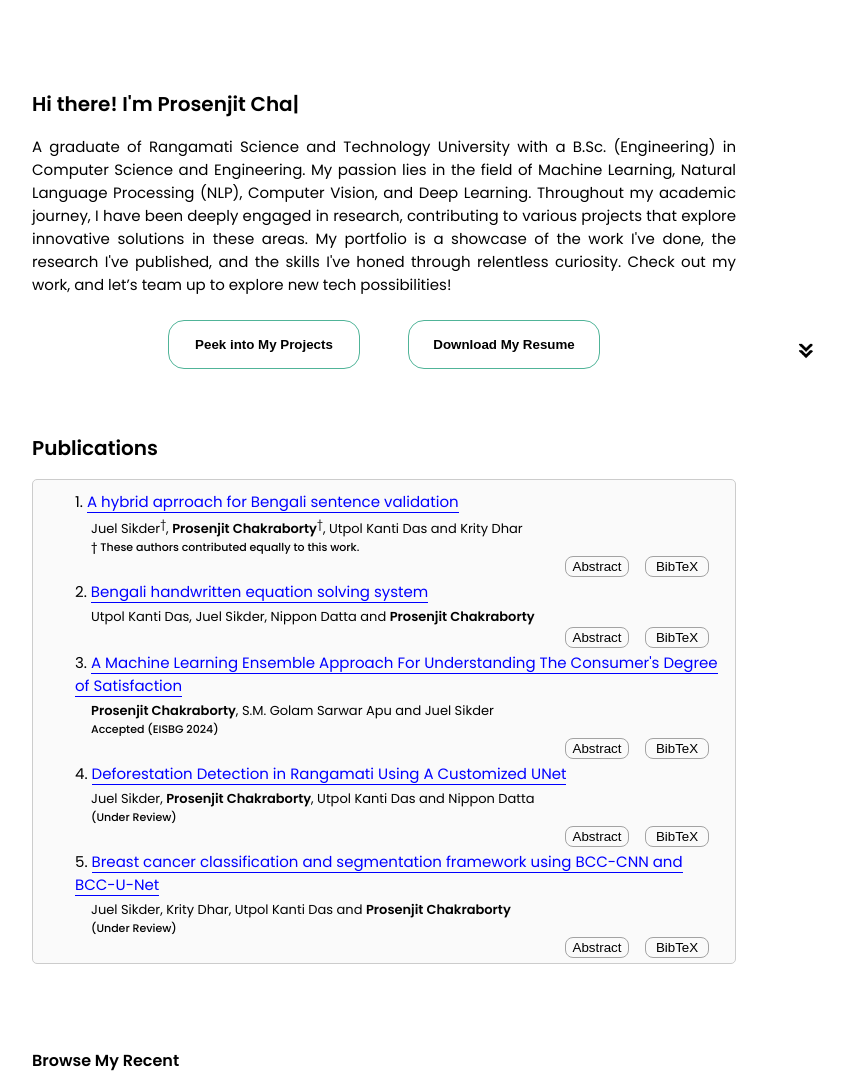
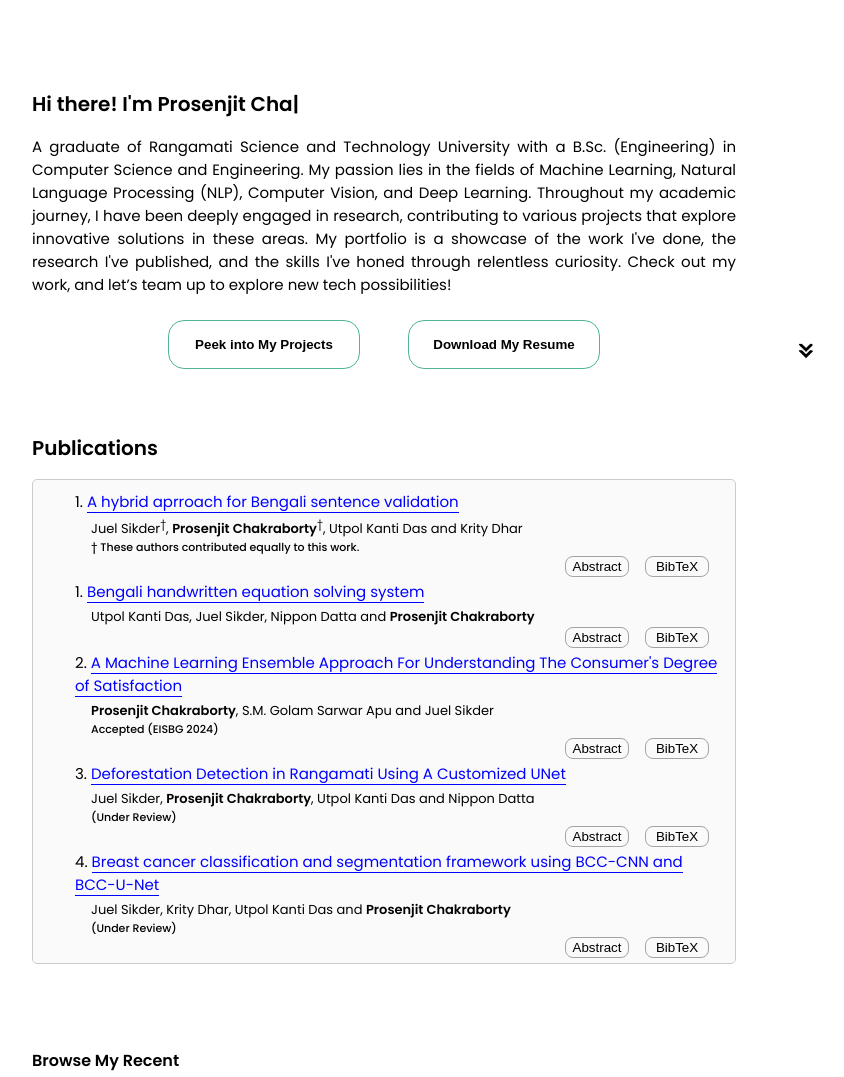
Before and after one commit to prosenjit-ch/Prosenjit-Chakraborty, a plain HTML site: page index.html in a window 1280 px wide. Shown: the part 320-1397 px from the top of the page, without its empty margins (256-1100 px from the left). Drawn offline with nearby package versions, Linux system fonts and the light colour scheme.

Commit message:
index.html

```diff
--- a/index.html
+++ b/index.html
@@ -106,7 +106,7 @@
       <div class="into">
         <p class="intro_1">
           A graduate of Rangamati Science and Technology University with a B.Sc. (Engineering)
-          in Computer Science and Engineering. My passion lies in the field of Machine Learning,
+          in Computer Science and Engineering. My passion lies in the fields of Machine Learning,
           Natural Language Processing (NLP), Computer Vision, and Deep Learning.
           Throughout my academic journey, I have been deeply engaged in research,
           contributing to various projects that explore innovative solutions in these areas.
@@ -175,7 +175,7 @@
 
       <div class="paper_content">
 
-      <p class="paper_name">2. <a href="https://www.sciencedirect.com/science/article/pii/S1319157824000867" style="color: blue; text-decoration: none; border-bottom: 1px solid blue;" target="_blank">
+      <p class="paper_name">1. <a href="https://www.sciencedirect.com/science/article/pii/S1319157824000867" style="color: blue; text-decoration: none; border-bottom: 1px solid blue;" target="_blank">
         Bengali handwritten equation solving system</a></p>
 
       <p class="Tile3">Utpol Kanti Das, Juel Sikder, Nippon Datta and <span class="Tile1"> Prosenjit Chakraborty</span></p>
@@ -203,7 +203,7 @@
 
           <div class="paper_content">
 
-            <p class="paper_name">3. <a href="#publications" style="color: blue; text-decoration: none; border-bottom: 1px solid blue;">
+            <p class="paper_name">2. <a href="#publications" style="color: blue; text-decoration: none; border-bottom: 1px solid blue;">
               A Machine Learning  Ensemble Approach For Understanding The Consumer's Degree of Satisfaction</a></p>
 
             <p class="Tile3"><span class="Tile1"> Prosenjit Chakraborty</span>, S.M. Golam Sarwar Apu and Juel Sikder</p>
@@ -219,7 +219,7 @@
 
           <div class="paper_content">
 
-            <p class="paper_name">4. <a href="#publications" style="color: blue; text-decoration: none; border-bottom: 1px solid blue;">
+            <p class="paper_name">3. <a href="#publications" style="color: blue; text-decoration: none; border-bottom: 1px solid blue;">
               Deforestation Detection in Rangamati Using A Customized UNet</a></p>
 
             <p class="Tile3"> Juel Sikder, <span class="Tile1"> Prosenjit Chakraborty</span>, Utpol Kanti Das and Nippon Datta</p>
@@ -236,7 +236,7 @@
 
           <div class="paper_content">
 
-            <p class="paper_name">5. <a href="#publications" style="color: blue; text-decoration: none; border-bottom: 1px solid blue;">
+            <p class="paper_name">4. <a href="#publications" style="color: blue; text-decoration: none; border-bottom: 1px solid blue;">
               Breast cancer classification and segmentation framework using BCC-CNN and BCC-U-Net</a></p>
 
             <p class="Tile3"> Juel Sikder, Krity Dhar, Utpol Kanti Das and <span class="Tile1"> Prosenjit Chakraborty</span> </p>
```
